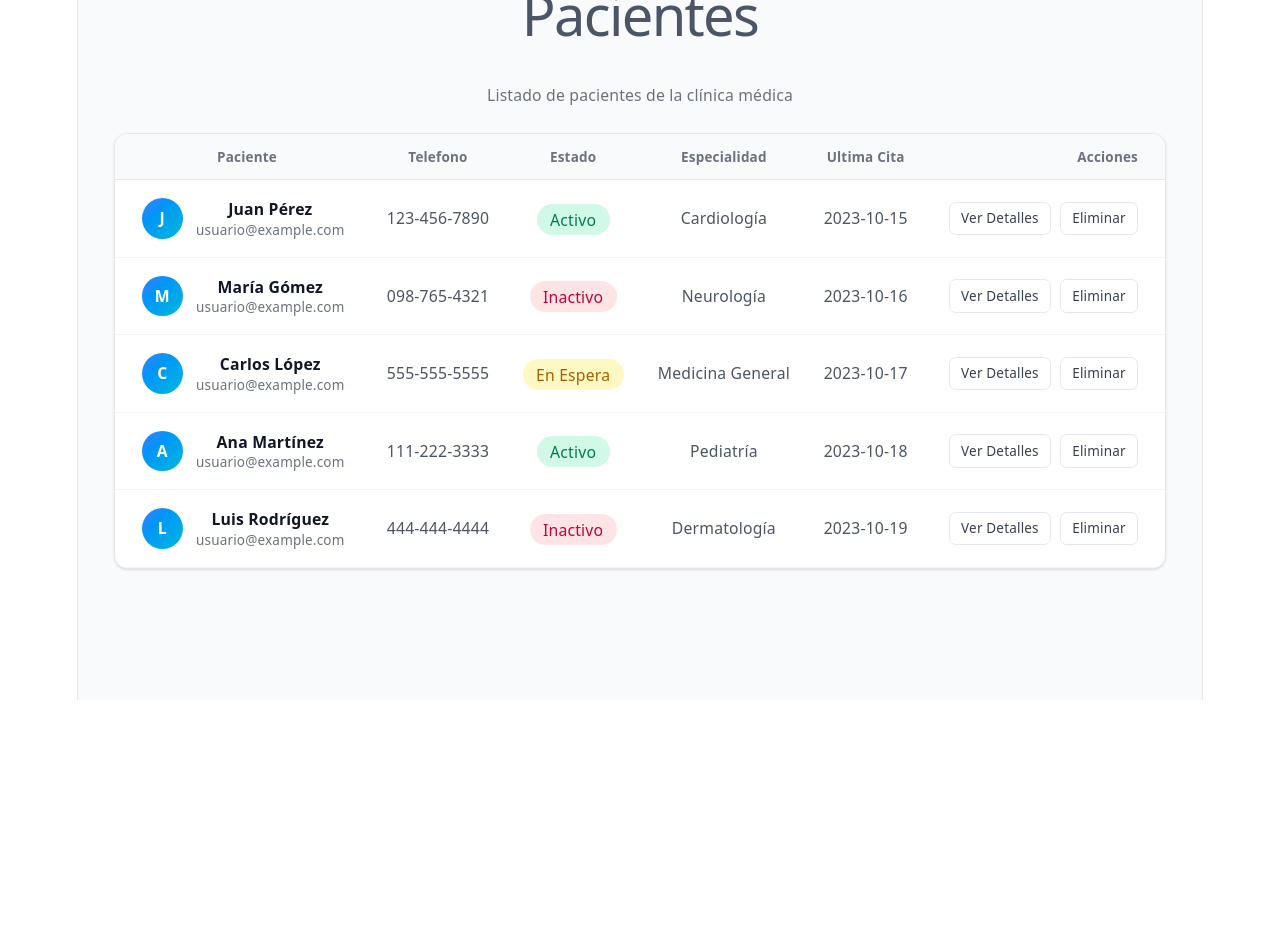
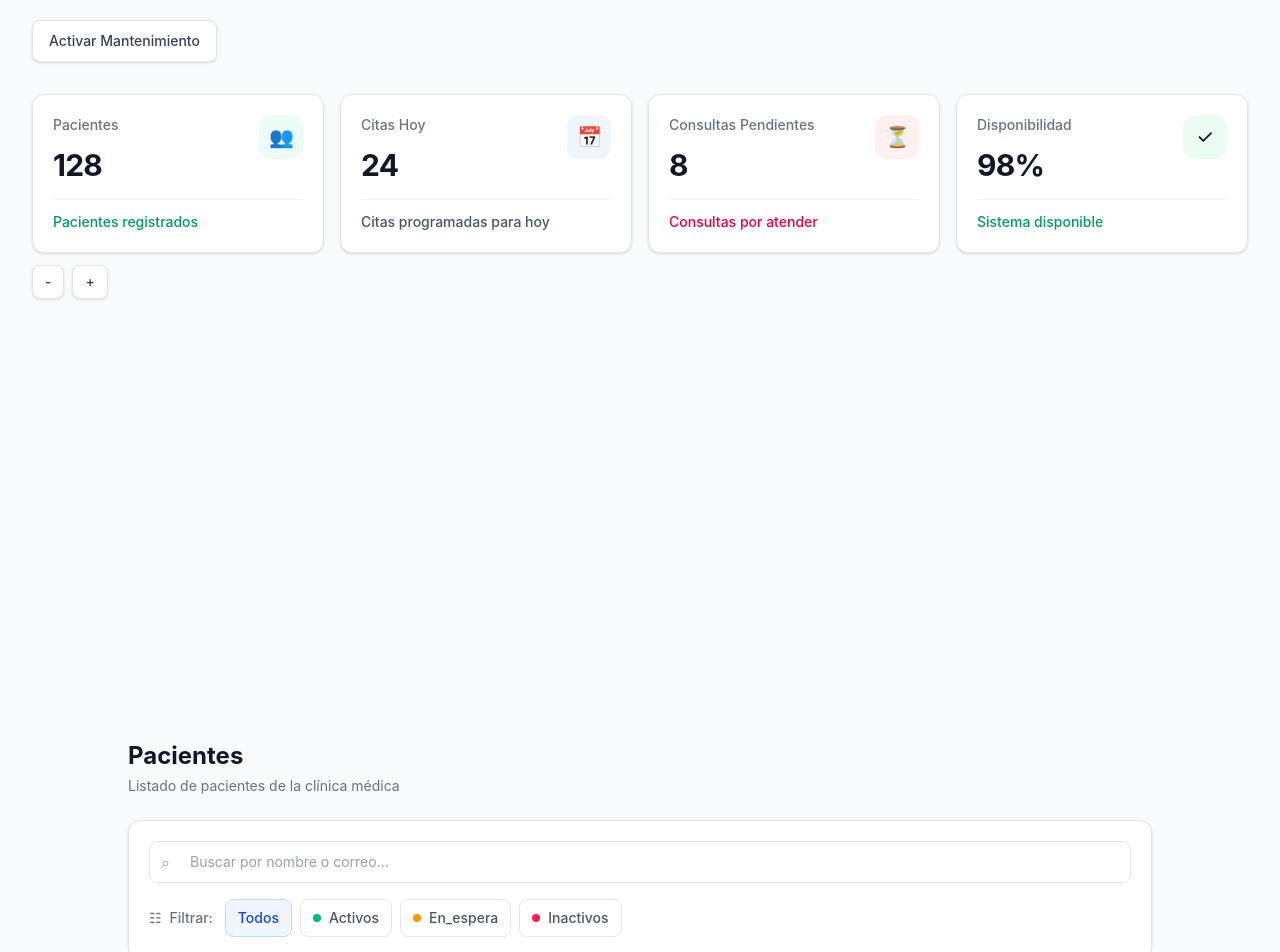
Before and after one commit to IFerzGG/Clinica-FrontEnd, a React (Vite) app: page / in a window 1280 px wide. Shown: the part 100-1052 px from the top of the page. Before the commit the page ends 800 px from the top, so only its background shows below. Built offline with nearby package versions, Linux system fonts and the light colour scheme.

Commit message:
Busqueda y Filtro Estaticos

```diff
--- a/src/App.tsx
+++ b/src/App.tsx
@@ -1,9 +1,14 @@
-//import {PaginaDashboard} from './componentes/PaginaDashboard';
+import {PaginaDashboard} from './componentes/PaginaDashboard';
 import './App.css'
 import { PaginaPaciente } from './pages/PaginaPacientes';
 
 function App() {
-  return <PaginaPaciente />
+  return (
+    <>
+      <PaginaDashboard />
+      <PaginaPaciente />
+    </>
+  )
 }
 
 export default App
--- /dev/null
+++ b/src/componentes/BuscadorPacientes.tsx
@@ -0,0 +1,43 @@
+export function BuscadorPacientes(){
+    return(
+        <form className="rounded-xl border border-gray-200 bg-white p-4 shadow-sm sm:p-5">
+            <div className="flex flex-col gap-3 sm:flex-row">
+                <div className="relative min-w-0 flex-1">
+                    <span aria-hidden="true" className="absolute left-3 top-1/2 -translate-y-1/2 text-gray-400">
+                        ⌕
+                    </span>
+                    <input type="text" placeholder="Buscar por nombre o correo..." aria-label="Buscar paciente por nombre o correo"
+                        className="w-full rounded-lg border border-gray-200 bg-white py-2.5 pl-10 pr-4 text-sm text-gray-700 outline-none placeholder:text-gray-400 focus:border-blue-300" />
+                </div>
+            </div>
+
+            <div className="mt-4 flex flex-wrap items-center gap-2">
+                <span className="mr-1 inline-flex items-center gap-2 text-sm font-medium text-gray-500">
+                    <span aria-hidden="true">☷</span>
+                    Filtrar:
+                </span>
+
+                <button type="button" className="rounded-lg border border-blue-200 bg-blue-50 px-3 py-2 text-sm font-medium text-blue-700">
+                    Todos
+                </button>
+
+                <button type="button" className="inline-flex items-center gap-2 rounded-lg border border-gray-200 bg-white px-3 py-2 text-sm font-medium text-gray-600 transition-colors hover:border-blue-200 hover:bg-blue-50">
+                    <span className="h-2 w-2 rounded-full bg-emerald-500" />
+                    Activos
+                </button>
+
+                <button type="button" className="inline-flex items-center gap-2 rounded-lg border border-gray-200 bg-white px-3 py-2 text-sm font-medium text-gray-600 transition-colors hover:border-blue-200 hover:bg-blue-50">
+                    <span className="h-2 w-2 rounded-full bg-amber-500" />
+                    En_espera
+                </button>
+
+                <button type="button" className="inline-flex items-center gap-2 rounded-lg border border-gray-200 bg-white px-3 py-2 text-sm font-medium text-gray-600 transition-colors hover:border-blue-200 hover:bg-blue-50">
+                    <span className="h-2 w-2 rounded-full bg-rose-500" />
+                    Inactivos
+                </button>
+            </div>
+        </form>
+    )
+}
+
+//className="w-full rounded-lg border border-gray-300 bg-white py-2.5 pl-10 pr-3 text-sm text-gray-900 placeholder:text-gray-400 shadow-sm transition focus:border-emerald-500 focus:outline-none focus:ring-2 focus:ring-emerald-500/20"
--- a/src/componentes/MetricCard.tsx
+++ b/src/componentes/MetricCard.tsx
@@ -9,19 +9,35 @@ const colorPorTendencia: Record<Tendencia, string> = {
   negativa: 'text-rose-600',
   neutra: 'text-slate-600',
 };
+const fondoPorTendencia: Record<Tendencia, string> = {
+  positiva: "bg-emerald-50",
+  negativa: "bg-rose-50",
+  neutra: "bg-blue-50",
+};
 
 export function MetricCard({ metrica }: MetricCardProps) {
-    return (
-    <article className="rounded-lg border border-slate-200 bg-white p-4 shadow-sm">
-      <div className="flex items-center justify-between">
-        <h2 className="text-lg font-semibold">{metrica.titulo}</h2>
-        <span aria-hidden="true">{metrica.icono}</span>
+  return (
+    <article className="group rounded-xl border border-gray-200 bg-white p-5 shadow-sm transition-all duration-200 hover:border-blue-200 hover:shadow-md">
+      <div className="flex items-start justify-between gap-4">
+        <div className="min-w-0">
+          <h2 className="text-sm font-medium !text-gray-500">
+            {metrica.titulo}
+          </h2>
+          <p className="mt-3 text-3xl font-bold tracking-tight text-gray-900">
+            {metrica.valor}
+          </p>
+        </div>
+
+        <div className={`flex h-11 w-11 shrink-0 items-center justify-center rounded-xl text-xl ${fondoPorTendencia[metrica.tendencia]}`} aria-hidden="true">
+          {metrica.icono}
+        </div>
       </div>
 
-      <p className="mt-2 text-3xl font-bold">{metrica.valor}</p>
-      <p className={colorPorTendencia[metrica.tendencia]}>
-        {metrica.descripcion}
-      </p>
+      <div className="mt-4 border-t border-gray-100 pt-3">
+        <p className={`text-sm font-medium ${colorPorTendencia[metrica.tendencia]}`}>
+          {metrica.descripcion}
+        </p>
+      </div>
     </article>
-  );
+  )
 }
--- a/src/componentes/PacienteRow.tsx
+++ b/src/componentes/PacienteRow.tsx
@@ -1,7 +1,11 @@
 import type { Paciente } from '../types/paciente';
 import { BadgeEstado } from './BadgeEstado';
 
-export function PacienteRow({nombre, apellido, email, telefono, estado, especialidadAsignada, ultimaCita}: Paciente) {
+export interface PacienteProps extends Paciente{
+    onEliminar:() => void;
+}
+
+export function PacienteRow({nombre, apellido, email, telefono, estado, especialidadAsignada, ultimaCita, onEliminar}: PacienteProps) {
     //Creamos las filas de la tabla con el <tr> de cada paciente y <td> para cada dato del paciente.
     return (
         <tr className="group border-b border-gray-100 transition-colors duration-150 hover:bg-blue-50/60">
@@ -43,8 +47,11 @@ export function PacienteRow({nombre, apellido, email, telefono, estado, especial
                 <button type="button" className="inline-flex items-center gap-1.5 rounded-md border border-gray-200 bg-white px-2.5 py-1.5 text-xs font-medium text-gray-700 transition-all duration-150 hover:border-blue-300 hover:bg-blue-50 hover:text-blue-700 focus:outline-none focus:ring-2 focus:ring-blue-500/30">
                     <span className="hidden sm:inline">Ver Detalles</span>
                 </button>
+                <button type="button" onClick={onEliminar} className="inline-flex items-center gap-1.5 rounded-md border border-gray-200 bg-white px-2.5 py-1.5 text-xs font-medium text-gray-700 transition-all duration-150 hover:border-blue-300 hover:bg-blue-50 hover:text-blue-700 focus:outline-none focus:ring-2 focus:ring-blue-500/30">
+                    <span className="hidden sm:inline">Eliminar</span>
+                </button>
                 <button type="button" className="inline-flex items-center gap-1.5 rounded-md border border-gray-200 bg-white px-2.5 py-1.5 text-xs font-medium text-gray-700 transition-all duration-150 hover:border-blue-300 hover:bg-blue-50 hover:text-blue-700 focus:outline-none focus:ring-2 focus:ring-blue-500/30">
-                    <span className="hidden sm:inline">Eliminar</span>
+                    <span className="hidden sm:inline">Editar</span>
                 </button>
             </div>
         </td>
--- a/src/componentes/PacienteTable.tsx
+++ b/src/componentes/PacienteTable.tsx
@@ -6,6 +6,8 @@ export interface PacienteProps {
 }
 
 export function PacienteTable({pacientes}:PacienteProps) {
+    const handleEliminar = () => {}
+
     return (
         <div className="overflow-hidden rounded-xl border border-gray-200 bg-white shadow-sm">
             <div className="overflow-x-auto">
@@ -59,6 +61,7 @@ export function PacienteTable({pacientes}:PacienteProps) {
                                             estado={paciente.estado}
                                             especialidadAsignada={paciente.especialidadAsignada}
                                             ultimaCita={paciente.ultimaCita}
+                                            onEliminar={handleEliminar}
                                         />
                                     ))
                                 )
--- a/src/componentes/PaginaDashboard.tsx
+++ b/src/componentes/PaginaDashboard.tsx
@@ -43,42 +43,43 @@ export function PaginaDashboard() {
     ];
 
     return (
-    <main className="mx-auto max-w-5xl p-6">
+    <main className="min-h-screen bg-gray-50 px-4 py-8 sm:px-6 lg:px-8">
+
+
         {mantenimiento && (
-        <div className="mb-4 rounded bg-rose-100 p-3 text-rose-700">
+          <div role="alert" className="mb-5 rounded-xl border border-rose-200 bg-rose-50 p-4 text-sm font-medium text-rose-700">
             El sistema está en mantenimiento.
           </div>
         )}
 
-      <header className="mb-6 flex items-center justify-between">
-        <h1 className="text-2xl font-bold">Dashboard</h1>
+        <header className="mb-8 flex flex-col gap-4 sm:flex-row sm:items-center sm:justify-between">
+          <div>
+            <h1 className="text-2xl font-bold tracking-tight !text-gray-900">
+              Dashboard
+            </h1>
+            <p className="mt-1 text-sm text-gray-500">
+              Resumen General del Sistema
+            </p>
+          </div>
           <StatusBadge activo={mantenimiento} />
         </header>
 
-      <button
-        className="mb-6 rounded bg-slate-800 px-4 py-2 text-white"
-        onClick={() => setMantenimiento((activo) => !activo)}
-      >
-        {mantenimiento ? 'Desactivar' : 'Activar'} mantenimiento
+        <div className="mb-8">
+          <button type="button" onClick={() => setMantenimiento((activo) => !activo)} className="inline-flex items-center justify-center rounded-lg border border-gray-200 bg-white px-4 py-2.5 text-sm font-medium text-gray-700 shadow-sm transition-colors duration-150 hover:border-blue-300 hover:bg-blue-50 hover:text-blue-700 focus:outline-none focus:ring-2 focus:ring-blue-500/30">
+            {mantenimiento ? 'Desactivar' : 'Activar'} Mantenimiento
           </button>
+        </div>
 
-      <section className="grid gap-4 sm:grid-cols-2">
+        <section aria-label="Métricas del sistema" className="grid grid-cols-1 gap-4 sm:grid-cols-2 lg:grid-cols-4">
           {metricas.map((metrica) => (
             <div key={metrica.id}>
               <MetricCard metrica={metrica} />
-
               {metrica.id === 'pacientes' && (
-              <div className="mt-2 flex gap-2">
-                <button
-                  className="rounded border px-3 py-1"
-                  onClick={() => setPacientes((valor) => valor - 1)}
-                >
-                  −
+                <div className="mt-3 flex gap-2">
+                  <button type="button" aria-label="Disminuir pacientes"onClick={() => setPacientes((valor) => valor - 1)} className="rounded-lg border border-gray-200 bg-white px-3 py-1.5 text-sm font-medium text-gray-700 shadow-sm transition-colors hover:border-blue-300 hover:bg-blue-50 hover:text-blue-700">
+                    -
                   </button>
-                <button
-                  className="rounded border px-3 py-1"
-                  onClick={() => setPacientes((valor) => valor + 1)}
-                >
+                  <button type="button" aria-label="Aumentar pacientes" onClick={() => setPacientes((valor) => valor + 1)} className="rounded-lg border border-gray-200 bg-white px-3 py-1.5 text-sm font-medium text-gray-700 shadow-sm transition-colors hover:border-blue-300 hover:bg-blue-50 hover:text-blue-700">
                     +
                   </button>
                 </div>
@@ -86,6 +87,7 @@ export function PaginaDashboard() {
             </div>
           ))}
         </section>
+
     </main>
   );
 }
--- a/src/index.css
+++ b/src/index.css
@@ -1,4 +1,4 @@
-:root {
+/*:root {
   --text: #6b6375;
   --text-h: #08060d;
   --bg: #fff;
--- a/src/pages/PaginaPacientes.tsx
+++ b/src/pages/PaginaPacientes.tsx
@@ -1,3 +1,4 @@
+import { BuscadorPacientes } from "../componentes/BuscadorPacientes";
 import { PacienteTable } from "../componentes/PacienteTable";
 import { pacientesIniciales } from "../types/paciente";
 
@@ -6,9 +7,12 @@ export function PaginaPaciente (){
     <div className="min-h-screen bg-gray-50 px-4 py-10 sm:px-6 lg:px-8">
       <div className="mx-auto max-w-5xl">
         <header className="mb-6">
-          <h1 className="text-2xl font-bold !text-gray-600">Pacientes</h1>
+          <h1 className="text-2xl font-bold text-gray-900">Pacientes</h1>
           <p className="mt-1 text-sm text-gray-500">Listado de pacientes de la clínica médica</p>
         </header>
+        <div className="mb-6">
+          <BuscadorPacientes/>
+        </div>
         <PacienteTable pacientes={pacientesIniciales} />
       </div>
     </div>
```
Lines whose indentation alone changed are shown as unchanged.
